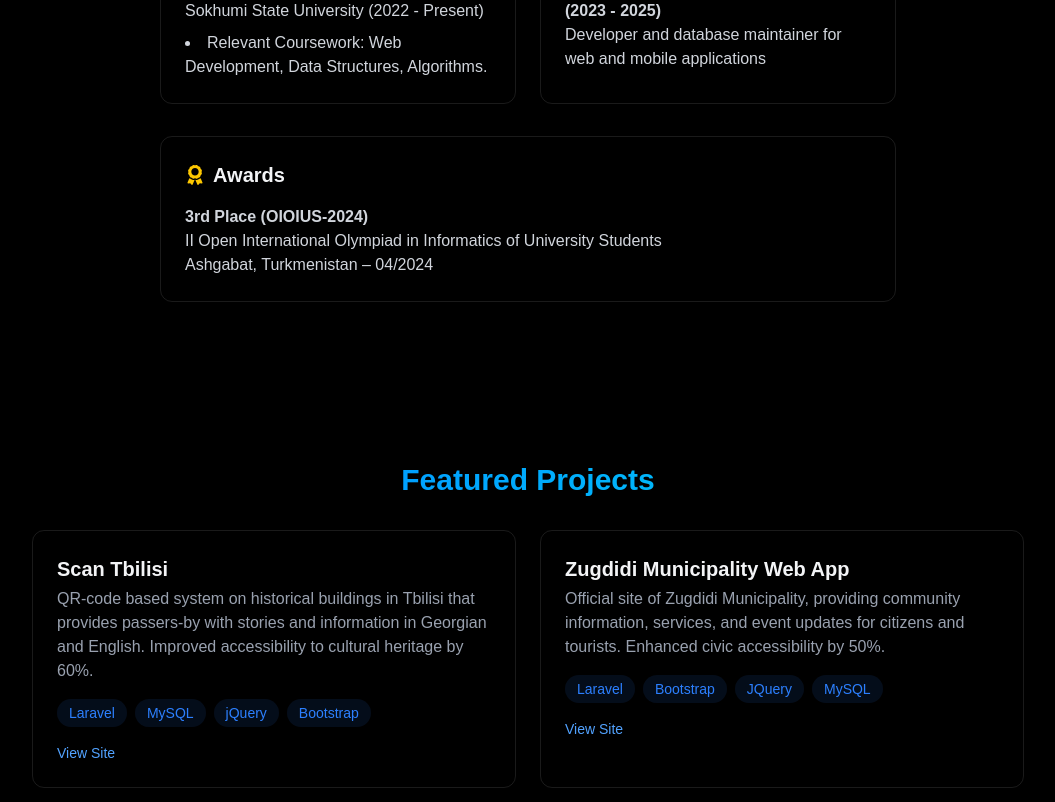
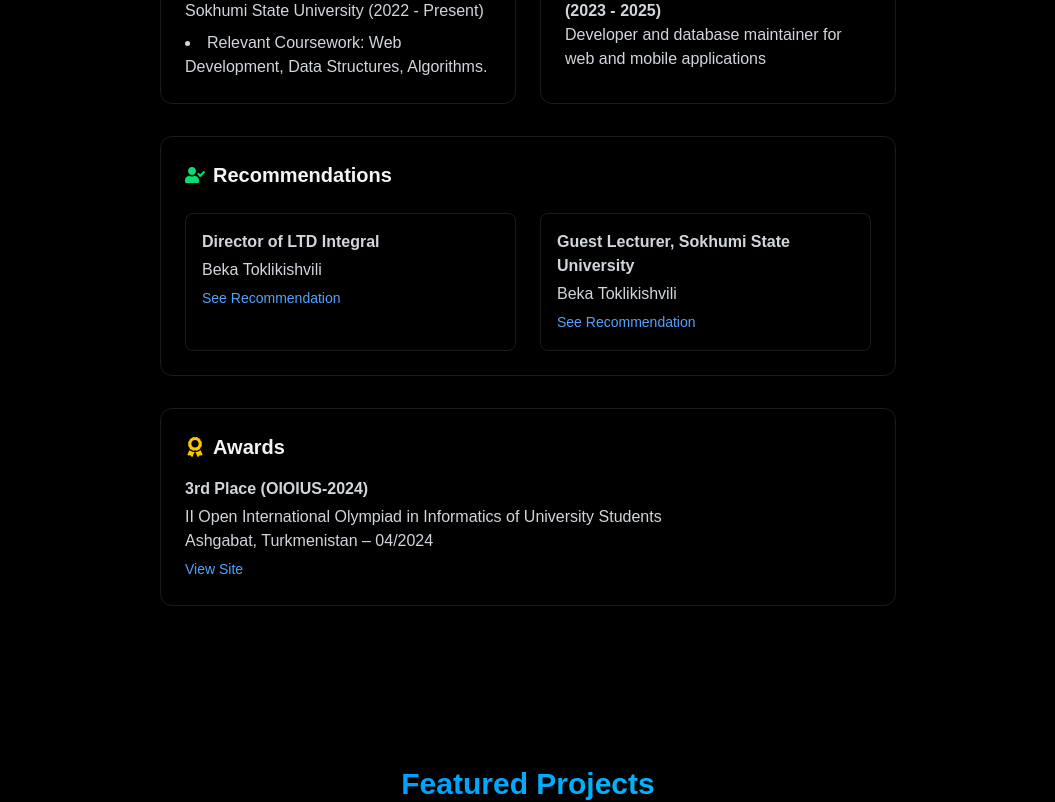
Before and after one commit to IurkaAntia/port, a React (Vite) app: page / in a window 1280 px wide. Shown: the part 1440-2242 px from the top of the page, without its empty margins (112-1167 px from the left). Built offline with nearby package versions, Linux system fonts and the light colour scheme.

Commit message:
added recommendation in about section

```diff
--- a/src/components/NavBar.jsx
+++ b/src/components/NavBar.jsx
@@ -12,7 +12,7 @@ export const NavBar = ({ menuOpen, setMenuOpen }) => {
                 <div className="flex justify-between items-center h-16">
                     <a href="#home" className="text-xl font-bold font-mono text-white">
                         <img
-                            src="/favicon.svg"
+                            src="/logo.png"
                             alt="Iuri Antia Logo"
                             className="w-8 h-8 object-contain"
                         />
--- a/src/components/RevealOnScroll.jsx
+++ b/src/components/RevealOnScroll.jsx
@@ -4,13 +4,13 @@ export const RevealOnScroll = ({ children }) => {
     const ref = useRef(null)
     useEffect(() => {
         const observer = new IntersectionObserver(([entry]) => {
-            if(entry.isIntersecting){
+            if (entry.isIntersecting) {
                 ref.current.classList.add('visible')
             }
-        }, {threshold: 0.2, rootMargin: "0px 0px -50px 0px",}
+        }, { threshold: 0.2, rootMargin: "0px 0px -50px 0px", }
         );
 
-        if(ref.current) observer.observe(ref.current)
+        if (ref.current) observer.observe(ref.current)
         return () => observer.disconnect();
     });
     return (<div ref={ref} className="reveal">{children}</div>)
--- a/src/components/sections/About.jsx
+++ b/src/components/sections/About.jsx
@@ -1,7 +1,12 @@
 import { RevealOnScroll } from "../RevealOnScroll";
-import { FaAward, FaBriefcase, FaGraduationCap } from "react-icons/fa";
+import {
+  FaAward,
+  FaBriefcase,
+  FaGraduationCap,
+  FaUserCheck,
+} from "react-icons/fa";
 
-export const About = ({seo}) => {
+export const About = () => {
   const allSkills = [
     "PHP", "OOP", "MVC", "Laravel",
     "React.js", "React Native", "JavaScript", "TypeScript", "HTML & CSS",
@@ -14,17 +19,16 @@ export const About = ({seo}) => {
   const toolsAndPlatforms = allSkills.slice(11);
 
   return (
-
-    <section id="about" className="min-h-screen flex items-center justify-center py-20 ">
+    <section id="about" className="min-h-screen flex items-center justify-center py-20">
       <RevealOnScroll>
-        <div className="max-w-3xl mx-auto px-4 ">
-          <h2 className="text-3xl font-bold mb-8 bg-gradient-to-r from-blue-500 to-cyan-400 bg-clip-text text-center text-transparent ">
+        <div className="max-w-3xl mx-auto px-4">
+          <h2 className="text-3xl font-bold mb-8 bg-gradient-to-r from-blue-500 to-cyan-400 bg-clip-text text-center text-transparent">
             About Me
           </h2>
 
           <div className="glass rounded-xl p-8 border-white/10 border hover:-translate-y-1 transition-all">
             <p className="text-gray-300 mb-6">
-                Full Stack Web & Mobile Developer with 2+ years of experience delivering robust, maintainable, and user-centric software. I’ve contributed to multiple public and internal platforms, improving performance and user engagement by up to 60%. My focus lies in clean code, scalable architecture, and cross-functional team collaboration.
+              Full Stack Web & Mobile Developer with 2+ years of experience delivering robust, maintainable, and user-centric software. I’ve contributed to multiple public and internal platforms, improving performance and user engagement by up to 60%. My focus lies in clean code, scalable architecture, and cross-functional team collaboration.
             </p>
 
             {/* Skills in two columns */}
@@ -33,10 +37,10 @@ export const About = ({seo}) => {
                 <h3 className="text-xl font-bold mb-4">Languages & Frameworks:</h3>
                 <div className="flex flex-wrap gap-2">
                   {languagesAndFrameworks.map((skill, key) => (
-                      <span
+                    <span
                       key={key}
                       className="bg-blue-500/10 text-blue-500 py-1 px-3 rounded-full text-sm hover:bg-blue-500/20 hover:shadow-[0_2px_8px_rgba(59,130,246,0.2)] transition"
-                      >
+                    >
                       {skill}
                     </span>
                   ))}
@@ -47,10 +51,10 @@ export const About = ({seo}) => {
                 <h3 className="text-xl font-bold mb-4">Tools & Platforms:</h3>
                 <div className="flex flex-wrap gap-2">
                   {toolsAndPlatforms.map((skill, key) => (
-                      <span
+                    <span
                       key={key}
                       className="bg-blue-500/10 text-blue-500 py-1 px-3 rounded-full text-sm hover:bg-blue-500/20 hover:shadow-[0_2px_8px_rgba(59,130,246,0.2)] transition"
-                      >
+                    >
                       {skill}
                     </span>
                   ))}
@@ -59,8 +63,9 @@ export const About = ({seo}) => {
             </div>
           </div>
 
+          {/* Education & Work */}
           <div className="grid grid-cols-1 md:grid-cols-2 gap-6 mt-8">
-            <div className="p-6 rounded-xl border-white/10 border hover:-translate-y-1 transition-all ">
+            <div className="p-6 rounded-xl border-white/10 border hover:-translate-y-1 transition-all">
               <h3 className="text-xl font-bold mb-4 flex items-center space-x-2">
                 <FaGraduationCap className="text-purple-400 w-6 h-6" />
                 <span>Education</span>
@@ -72,7 +77,8 @@ export const About = ({seo}) => {
                 <li>Relevant Coursework: Web Development, Data Structures, Algorithms.</li>
               </ul>
             </div>
-            <div className="p-6 rounded-xl border-white/10 border hover:-translate-y-1 transition-all ">
+
+            <div className="p-6 rounded-xl border-white/10 border hover:-translate-y-1 transition-all">
               <h3 className="text-xl font-bold mb-4 flex items-center space-x-2">
                 <FaBriefcase className="text-blue-400 w-5 h-5" />
                 <span>Work Experience</span>
@@ -86,24 +92,71 @@ export const About = ({seo}) => {
             </div>
           </div>
 
-          <div className="p-6  rounded-xl border border-white/10 hover:-translate-y-1 transition-all mt-8">
+          {/* Recommendations */}
+          <div className="p-6 rounded-xl border-white/10 border hover:-translate-y-1 transition-all mt-8">
+            <h3 className="text-xl font-bold mb-6 flex items-center space-x-2">
+              <FaUserCheck className="text-green-400 w-5 h-5" />
+              <span>Recommendations</span>
+            </h3>
+
+            <div className="flex flex-col md:flex-row gap-6 text-gray-300">
+              <div className="flex-1 p-4 rounded-lg  border-white/10 border hover:-translate-y-1 transition-all space-y-1">
+                <h4 className="font-semibold">Director of LTD Integral</h4>
+                <h5>Beka Toklikishvili</h5>
+                <a
+                  href="https://www.hr.gov.ge/files/157b178d-ff10-4db3-a149-3971c7ae8107"
+                  className="text-blue-400 hover:text-blue-300 transition-colors text-sm"
+                  target="_blank"
+                  rel="noopener noreferrer"
+                >
+                  See Recommendation
+                </a>
+              </div>
+
+              <div className="flex-1 p-4 rounded-lg border-white/10 border hover:-translate-y-1 transition-all space-y-1">
+                <h4 className="font-semibold">Guest Lecturer, Sokhumi State University</h4>
+                <h5>Beka Toklikishvili</h5>
+                <a
+                  href="https://www.hr.gov.ge/files/5444358d-1617-444f-84b8-6f58038f40a5"
+                  className="text-blue-400 hover:text-blue-300 transition-colors text-sm"
+                  target="_blank"
+                  rel="noopener noreferrer"
+                >
+                  See Recommendation
+                </a>
+              </div>
+            </div>
+          </div>
+
+          {/* Awards */}
+          <div className="p-6 rounded-xl border border-white/10 hover:-translate-y-1 transition-all mt-8">
             <h3 className="text-xl font-bold mb-4 flex items-center space-x-2">
               <FaAward className="text-yellow-400 w-5 h-5" />
               <span>Awards</span>
             </h3>
             <div className="space-y-4 text-gray-300">
-              <div>
-                <h4 className="font-semibold">3rd Place (OIOIUS-2024)</h4>
+              <div className="space-y-1">
+                <h4 className="font-semibold">
+
+                  3rd Place (OIOIUS-2024)
+
+                </h4>
+
                 <p>
+
                   II Open International Olympiad in Informatics of University Students<br />
                   Ashgabat, Turkmenistan – 04/2024
                 </p>
+                <a href="https://iogu.edu.tm/en/news/418"
+                  target="_blank" rel="noopener noreferrer"
+                  className="text-blue-400 hover:text-blue-300 transition-colors text-sm">
+                  View Site
+                </a>
               </div>
             </div>
           </div>
         </div>
       </RevealOnScroll>
     </section>
-
   );
 };
--- a/src/components/sections/Home.jsx
+++ b/src/components/sections/Home.jsx
@@ -1,7 +1,7 @@
 import { RevealOnScroll } from "../RevealOnScroll"
 
 
-export const Home = ({seo}) => {
+export const Home = () => {
     return (
 
         <section id="home" className="min-h-screen flex items-center justify-center relative">
```
Also changed, not shown: src/components/sections/Contact.jsx (+4 -4 lines), public/logo.png (added).
